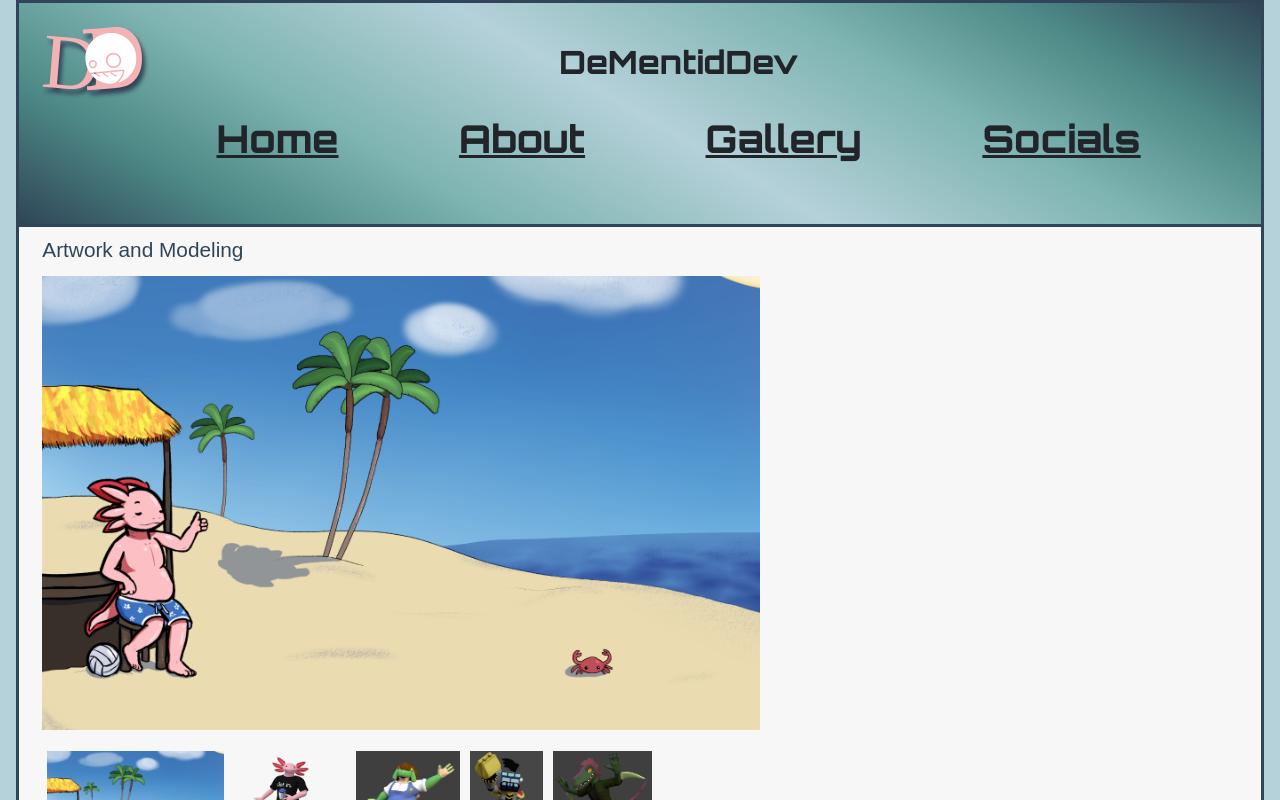
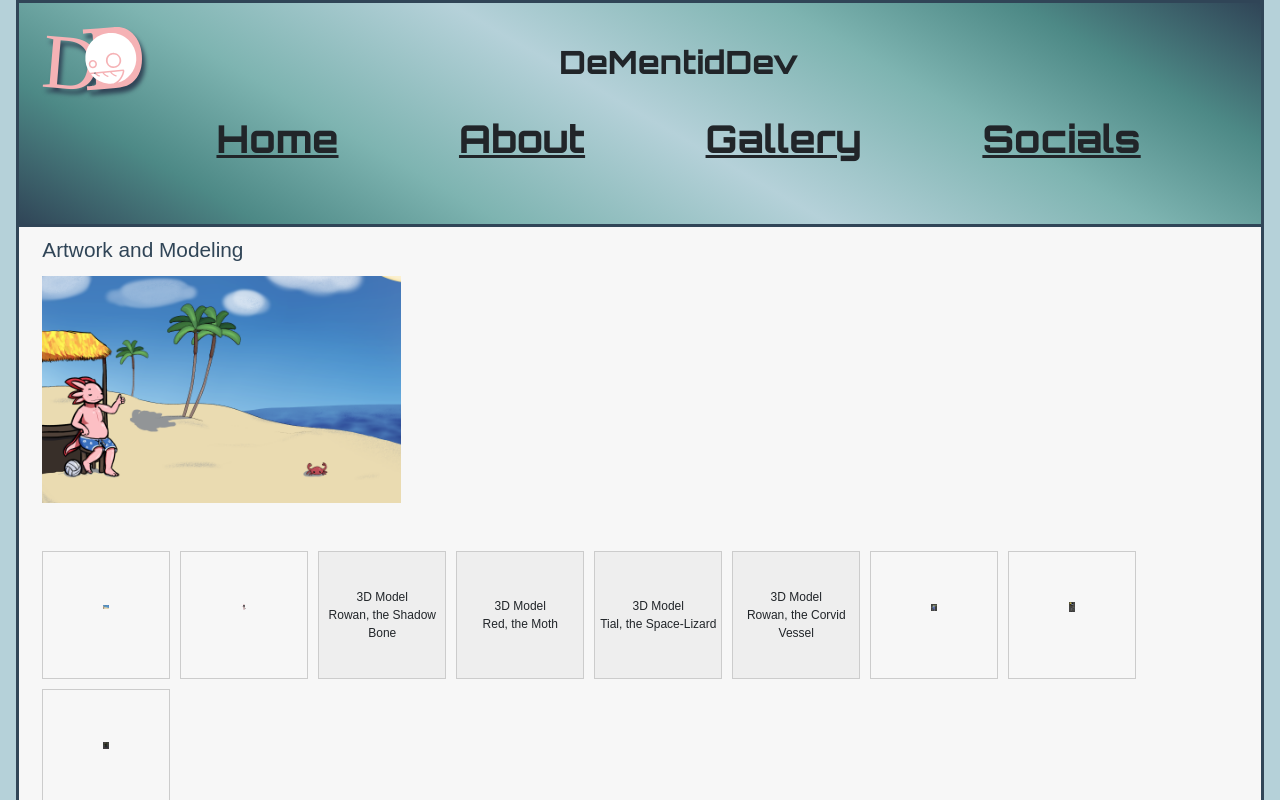
Before and after one commit to DeMentidDev/DeMentidDev.github.io, a React (Vite) app: page /gallery in a window 1280 px wide. Shown: the top 800 px of the page. Built offline with nearby package versions, Linux system fonts and the light colour scheme.

Commit message:
gallery update! models now show up.

```diff
--- a/src/Pages/ArtGallery.tsx
+++ b/src/Pages/ArtGallery.tsx
@@ -3,54 +3,97 @@ import Header from "./Header";
 import Footer from "./Footer";
 
 function GalleryPage() {
-  // Array of image filenames
-  const images = [
-    "Summer Days, Drifting Away.png",
-    "VRoidRender.png",
-    "Fritter.png",
-    "Structor.png",
-    "Fiasco.png",
+  const galleryItems = [
+    { type: "image", src: "images/Summer Days, Drifting Away.png" },
+    { type: "image", src: "images/VRoidRender.png" },
+    {
+      type: "model",
+      title: "Rowan, the Shadow Bone",
+      src: "https://sketchfab.com/models/ea55ca18496c40f391825b79f54f1634/embed",
+    },
+    {
+      type: "model",
+      title: "Red, the Moth",
+      src: "https://sketchfab.com/models/b4d568bb582947baa15741881f95fa8d/embed",
+    },
+    {
+      type: "model",
+      title: "Tial, the Space-Lizard",
+      src: "https://sketchfab.com/models/2efe2a851d2d4420a29de5edfb51b01d/embed",
+    },
+    {
+      type: "model",
+      title: "Rowan, the Corvid Vessel",
+      src: "https://sketchfab.com/models/1c649a62a95d47e190f0b54feeb6f53a/embed",
+    },
+    { type: "image", src: "images/Fritter.png" },
+    { type: "image", src: "images/Structor.png" },
+    { type: "image", src: "images/Fiasco.png" },
   ];
 
-  // Set default displayed image to the first one
-  const [displayedImage, setDisplayedImage] = useState(`images/${images[0]}`);
+  const [displayedItem, setDisplayedItem] = useState(galleryItems[0]);
 
   return (
     <div>
       <Header />
       <main>
         <h2>Artwork and Modeling</h2>
-        <p
+
+        <div className="full-img" style={{ marginBottom: "2rem" }}>
+          {displayedItem.type === "image" ? (
+            <img
+              src={displayedItem.src}
+              alt="Displayed"
+              className="displayed-img"
+              style={{ width: "100%", height: "auto" }}
+            />
+          ) : (
+            <iframe
+              title={displayedItem.title}
+              src={displayedItem.src}
+              frameBorder="0"
+              allow="autoplay; fullscreen; xr-spatial-tracking"
+              allowFullScreen
+              style={{ width: "50em", height: "50em" }}
+            ></iframe>
+          )}
+        </div>
+
+        <div
+          className="thumb-bar"
+          style={{ display: "flex", flexWrap: "wrap", gap: "10px" }}
+        >
+          {galleryItems.map((item, index) => (
+            <div
+              key={index}
+              onClick={() => setDisplayedItem(item)}
               style={{
-            paddingBottom: "120px",
+                width: "8em",
+                height: "8em",
+                border: "1px solid #ccc",
+                background: item.type === "image" ? "transparent" : "#eee",
+                display: "flex",
+                alignItems: "center",
+                justifyContent: "center",
+                cursor: "pointer",
               }}
             >
-          <div className="full-img">
+              {item.type === "image" ? (
                 <img
-              src={displayedImage}
-              alt="Displayed Image"
-              className="displayed-img"
-              style={{ width: "200%", height: "auto" }}
+                  src={item.src}
+                  alt={`Item ${index + 1}`}
+                  style={{ Width: "100px", Height: "auto" }}
                 />
+              ) : (
+                <span style={{ fontSize: "0.75em", textAlign: "center" }}>
+                  3D Model
+                  <br />
+                  {item.title || "View"}
+                </span>
+              )}
             </div>
-          <div className="thumb-bar">
-            {images.map((image, index) => (
-              <img
-                key={index}
-                src={`images/${image}`}
-                alt={`Code ${index + 1}`}
-                className="thumb-img"
-                onClick={() => setDisplayedImage(`images/${image}`)}
-                style={{
-                  width: "auto",
-                  height: "8em",
-                  margin: "5px",
-                  cursor: "pointer",
-                }}
-              />
           ))}
         </div>
-        </p>
       </main>
       <Footer />
     </div>
--- a/src/Pages/Home.tsx
+++ b/src/Pages/Home.tsx
@@ -27,7 +27,7 @@ function MainContent() {
           execution-while-not-rendered
           web-share
           width="auto"
-          height="250%"
+          height="250em"
           src="https://sketchfab.com/models/3b95672cf52545fca9943b87f04bdf92/embed"
         ></iframe>
         <p
```
Lines whose indentation alone changed are shown as unchanged.
